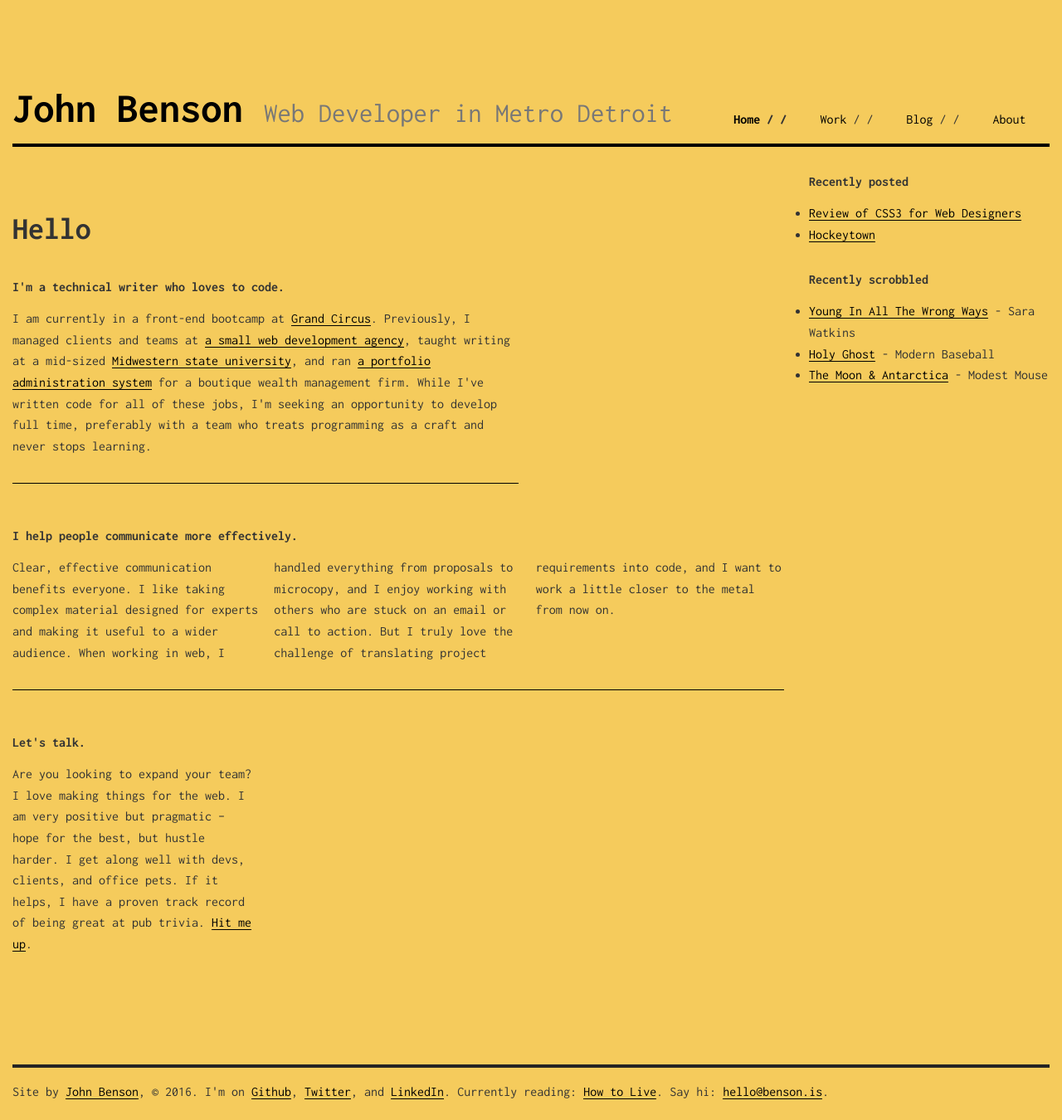
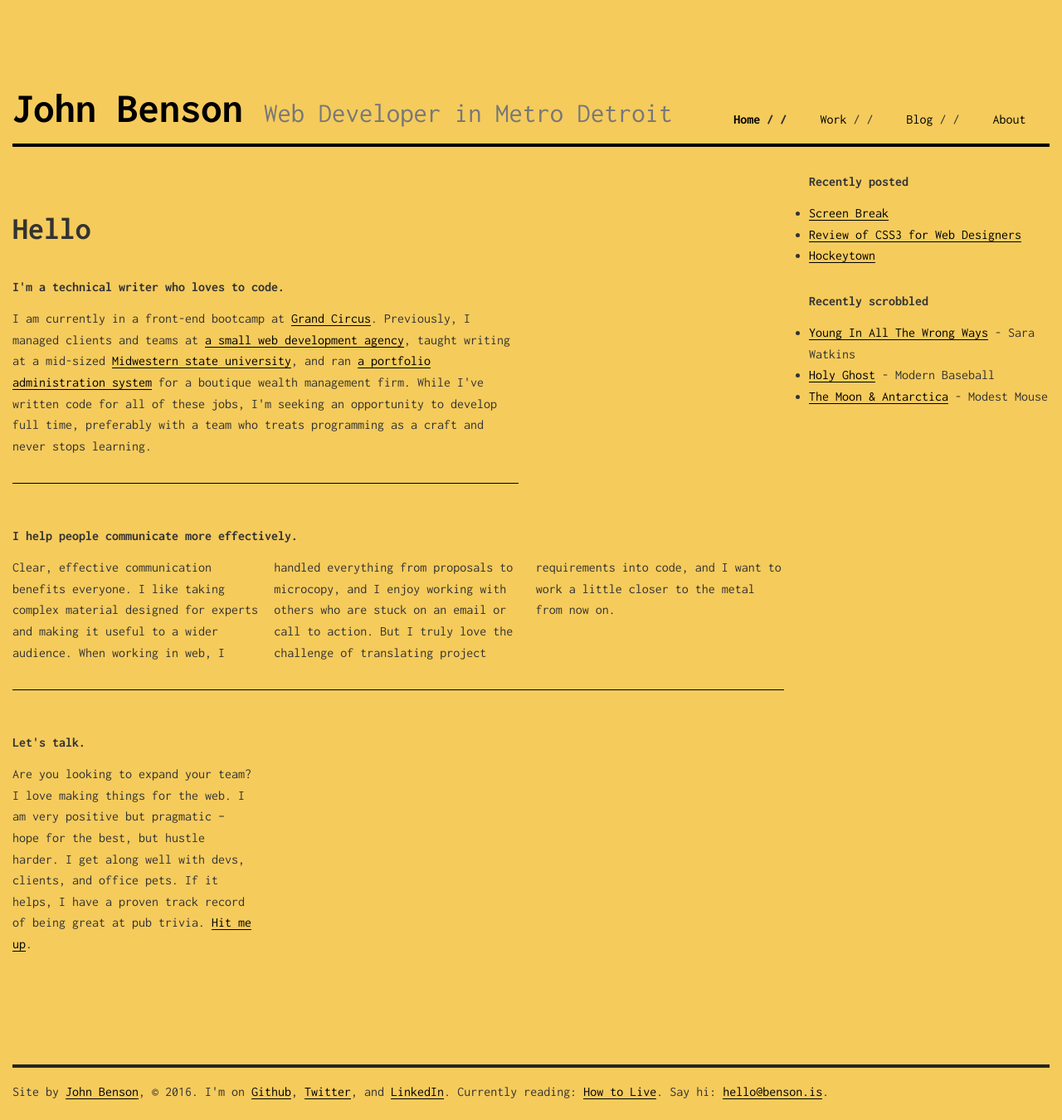
Before and after one commit to johnbenson/johnbenson.github.io, a Jekyll site: the page index.html, which Jekyll copies as it is, in a window 1280 px wide. Shown: the whole page at 83% size. Built offline with Jekyll 4.4.1, drawn with Linux system fonts in a browser that asks for light colours; nearby versions of some CDN libraries.

Commit message:
link to post update

```diff
--- a/index.html
+++ b/index.html
@@ -57,6 +57,7 @@
         <div class="col-md-3 recently">
           <h5>Recently posted</h5>
           <ul>
+            <li><a href="blogging/futura-lsc/">Screen Break</a></li>
             <li><a href="blogging/css3-book-review/">Review of CSS3 for Web Designers</a></li>
             <li><a href="blogging/hockeytown/">Hockeytown</a></li>
           </ul>
```
